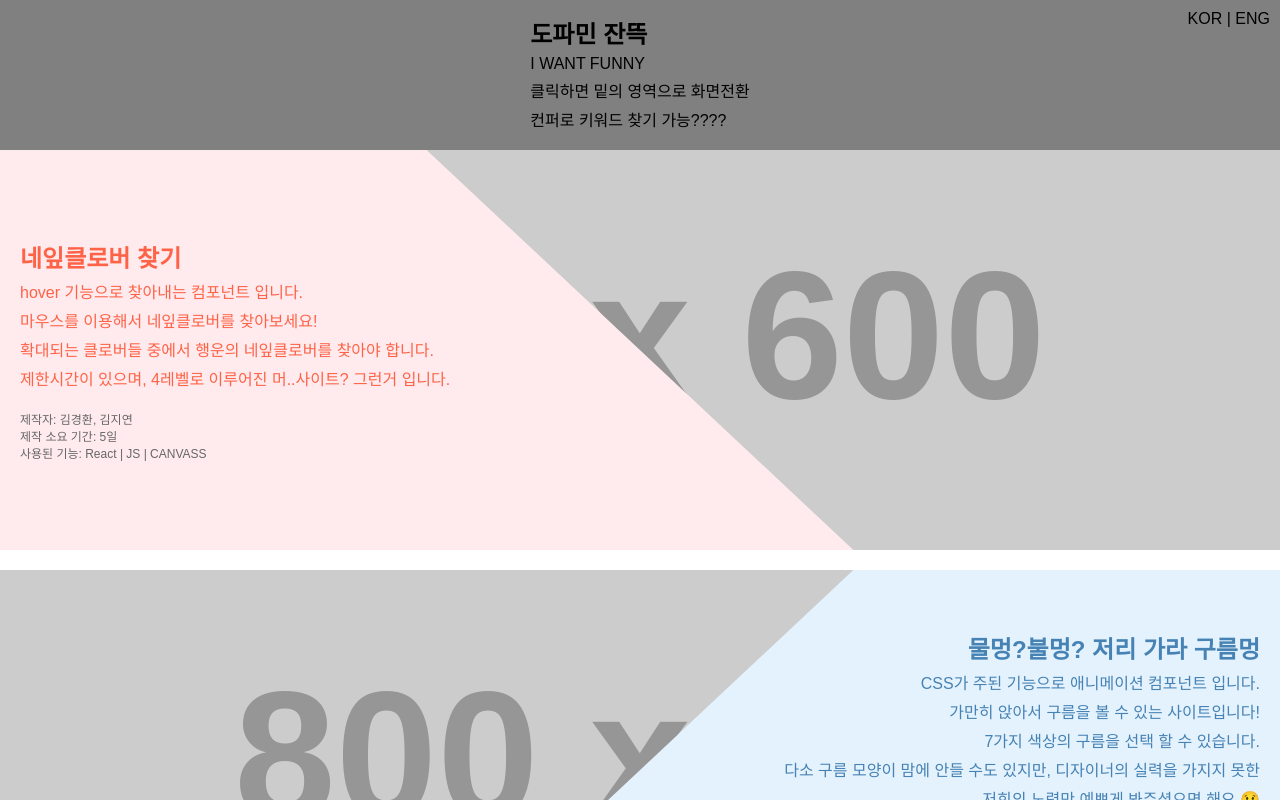
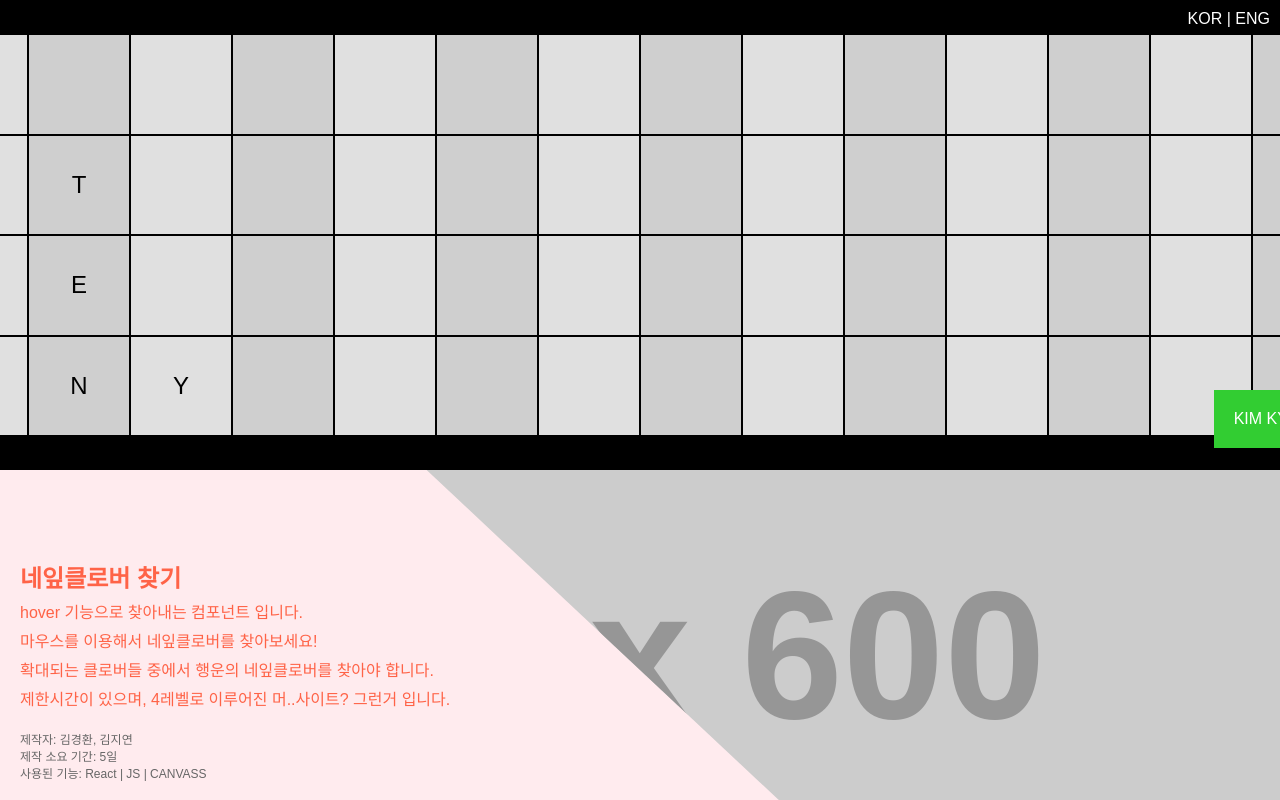
Before and after one commit to pokm2360/FunnyJam, a React (Create React App) app in the folder my-app/: page / in a window 1280 px wide. Shown: the top 800 px of the page. Built offline with nearby package versions, Linux system fonts and the light colour scheme.

Commit message:
메인페이지 배너 수정 영역만 잡아놓은 상태. btn과 애니메이션 추가해야함. 작업자 이름 영역도 위치 제대로 잡아야함

```diff
--- a/my-app/src/components/Main.jsx
+++ b/my-app/src/components/Main.jsx
@@ -1,5 +1,6 @@
 import React, { useState } from 'react';
-import styled from 'styled-components';
+import styled, { keyframes } from 'styled-components';
+
 
 // 스타일 컴포넌트 정의
 const Container = styled.div`
@@ -7,16 +8,50 @@ const Container = styled.div`
   flex-direction: column;
   align-items: center;
   font-family: Arial, sans-serif;
+  background-color: black;
+  overflow: hidden;
 `;
 
 const Banner = styled.div`
-  background: grey;
-  width: 100%;
-  height: 150px;
+  display: grid;
+  grid-template-columns: repeat(18, 1fr);
+  grid-template-rows: repeat(4, 1fr);
+  gap: 2px;
+  height: 400px;
+  position: relative;
+  padding: 35px 0;
+`;
+
+const Box = styled.div`
   display: flex;
   justify-content: center;
   align-items: center;
-  position: relative;
+  background-color: ${props => props.bgColor || 'white'};
+  color: black;
+  font-size: 1.5em;
+  width: 100px;
+`;
+
+const StaticTextWrapper = styled.div`
+  position: absolute;
+  bottom: 20px;
+  right: 20px;
+  display: flex;
+`;
+
+const StaticText = styled.div`
+  background-color: ${props => props.bgColor || 'white'};
+  color: white;
+  font-size: 1em;
+  padding: 20px;
+  margin: 2px;
+`;
+
+const LangToggle = styled.div`
+  position: absolute;
+  top: 10px;
+  right: 10px;
+  color: white;
 `;
 
 const SectionWrapper = styled.div`
@@ -65,11 +100,6 @@ const FooterText = styled.p`
   color: #666;
 `;
 
-const LangToggle = styled.div`
-  position: absolute;
-  top: 10px;
-  right: 10px;
-`;
 
 const Footer = styled.div`
   background: lightgrey;
@@ -113,7 +143,7 @@ const Section = ({ bgColor, bgImage, reverse, color, children, link }) => {
       onMouseLeave={handleMouseLeave}
     >
       <Background bgImage={bgImage} reverse={reverse} />
-      <HoverButton href={link} show={hovered}>확인하기</HoverButton>
+      <HoverButton href={link} show={hovered}>보러가기</HoverButton>
       <Content color={color} reverse={reverse}>
         {children}
       </Content>
@@ -125,16 +155,24 @@ const Main = () => {
   return (
     <Container>
       <Banner>
-        <div>
-          <Title>도파민 잔뜩</Title>
-          <Text>I WANT FUNNY</Text>
-          <Text>클릭하면 밑의 영역으로 화면전환</Text>
-          <Text>컨퍼로 키워드 찾기 가능????</Text>
-        </div>
-        <LangToggle>
-          <span>KOR</span> | <span>ENG</span>
-        </LangToggle>
+        {[
+          'Y', 'O', 'U', '', '', '', '', '', '', '', '', '', '', '', '', '', '', '',
+          'W', 'A', 'N', 'T', '', '', '', '', '', '', '', '', '', '', '', '', '', '',
+          'S', 'O', 'M', 'E', '', '', '', '', '', '', '', '', '', '', '', '', '', '',
+          'F', 'U', 'N', 'N', 'Y', '', '', '', '', '', '', '', '', '', '', '', '', ''
+        ].map((text, index) => (
+          <Box key={index} bgColor={index % 2 === 0 ? '#e0e0e0' : '#cfcfcf'}>
+            {text}
+          </Box>
+        ))}
+        <StaticTextWrapper>
+        <StaticText bgColor="#32CD32">KIM KYUNG HWAN</StaticText>
+        <StaticText bgColor="#00FF00">KIM JI YEON</StaticText>
+      </StaticTextWrapper>
       </Banner>
+      <LangToggle>
+        <span>KOR</span> | <span>ENG</span>
+      </LangToggle>
       <Section
         bgColor="#FFEBEE"
         bgImage="https://placehold.co/800x600"
```
